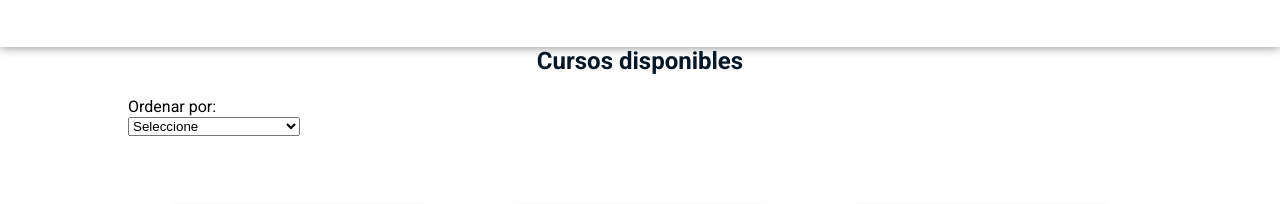
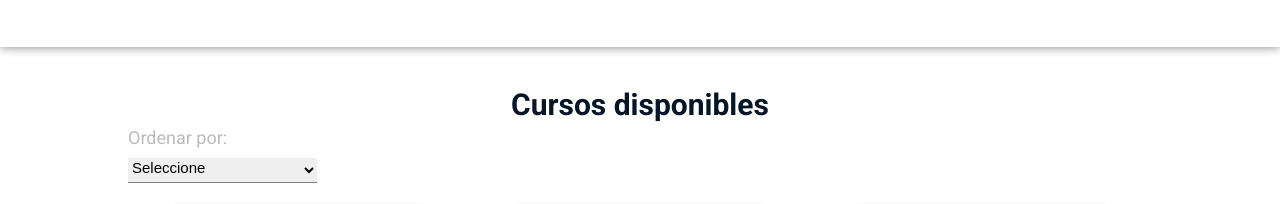
Before and after one commit to Samuelcodingg/Code4U, a plain HTML site: page cursos.html in a window 1280 px wide. Shown: the part 113-317 px from the top of the page. Drawn offline with Linux system fonts and the light colour scheme.

Commit message:
Se completó maquetación de la página de cursos

```diff
--- a/css/styles.css
+++ b/css/styles.css
@@ -70,17 +70,17 @@ h1 {
 }
 
 .nav li {
-    transition: all 300ms;
     padding-right: 40%;
 }
 
 .nav li a {
     color: black;
     font-size: 25px;
+    transition: all 300ms;
 }
 
-.nav li:hover {
-    transform: scale(1.5,1.5);
+.nav li a:hover{
+    font-size: 30px;
 }
 
 /*Seccion landing*/
@@ -279,11 +279,34 @@ h1 {
 .title-courses {
     grid-column: 1 / 7;
     text-align: center;
+    margin-top: 40px;
+    font-size: 20px;
 }
 
 .sort-container {
     grid-column: 1 / 7;
+    margin-top: 30px;
 }
+
+.sort-container > p {
+    font-weight: 400;
+    color: #bbb;
+    font-size: 18px;
+}
+
+.sort-container > select {
+    margin-top: 10px;
+    border: none;
+    padding-bottom: 5px;
+    border-bottom: 1px solid gray;
+    font-size: 15px;
+    cursor: pointer;
+}
+
+.sort-container > select:focus {
+    outline: none;
+}
+
 
 .img-card {
     height: 250px;
```
